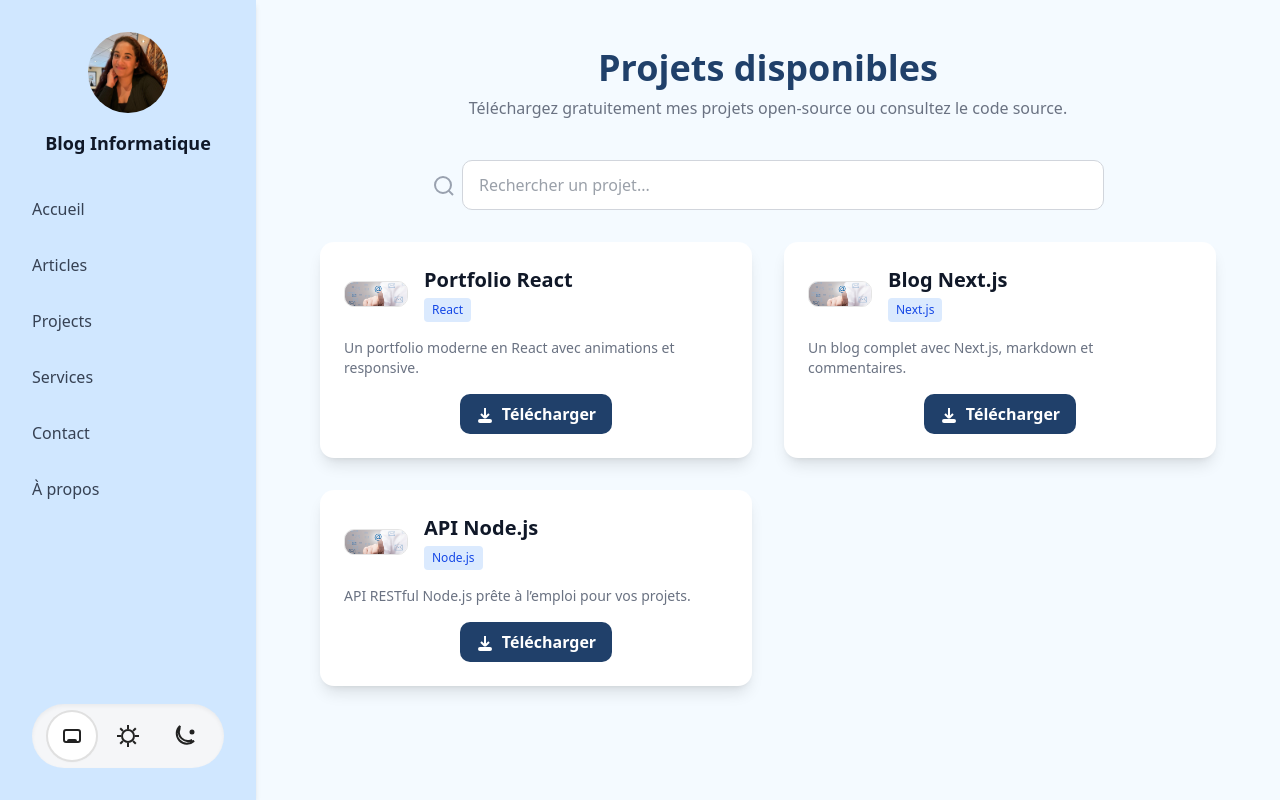
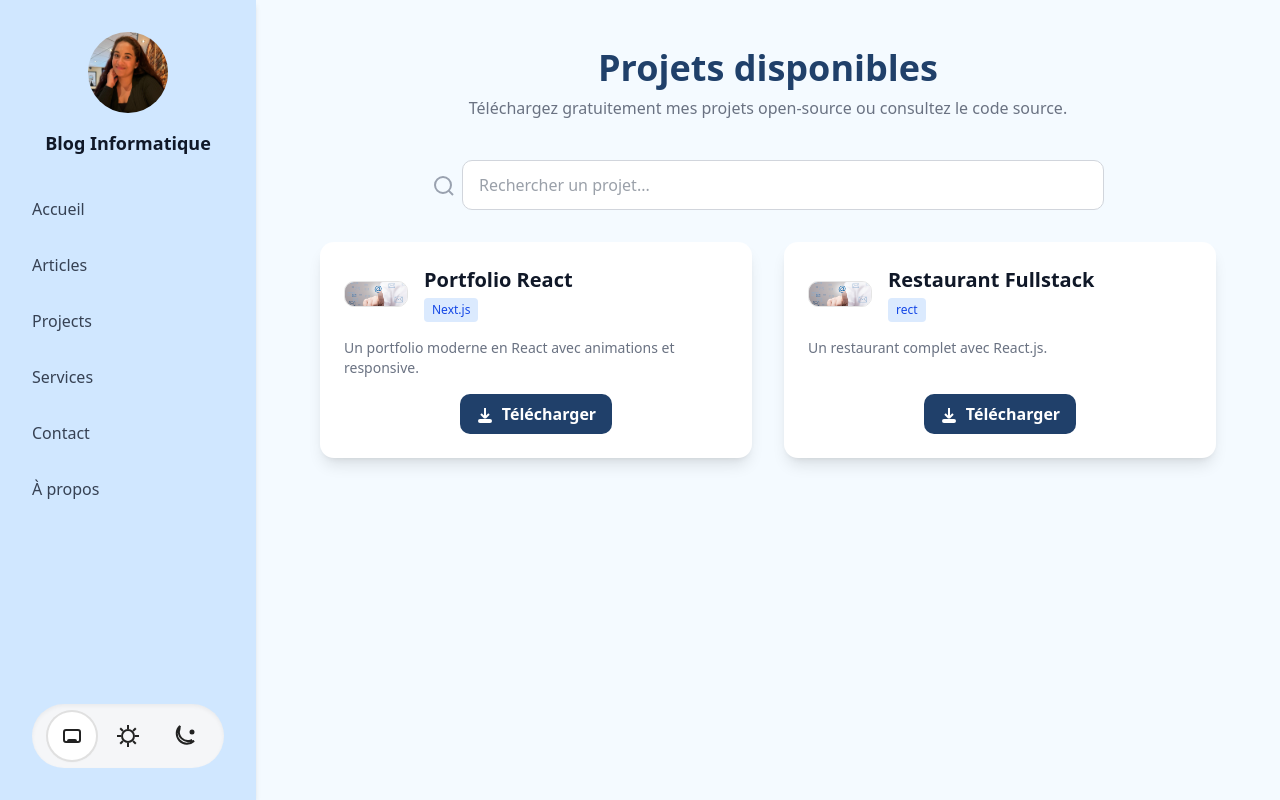
Before and after one commit to laumr200/Blog, a Next.js app: page /projects in a window 1280 px wide. Built offline with nearby package versions, Linux system fonts and the light colour scheme.

Commit message:
ajout des projects

```diff
--- a/app/(root)/projects/page.tsx
+++ b/app/(root)/projects/page.tsx
@@ -8,29 +8,20 @@ const projects = [
     id: 1,
     name: "Portfolio React",
     description: "Un portfolio moderne en React avec animations et responsive.",
-    tech: "React",
+    tech: "Next.js",
     image: "/images/contact.png",
-    zip: "/downloads/portfolio-react.zip",
-    github: "https://github.com/tonprofil/portfolio-react",
+    zip: "/downloads/deploiment-portafolio.zip",
+
   },
+
   {
     id: 2,
-    name: "Blog Next.js",
-    description: "Un blog complet avec Next.js, markdown et commentaires.",
-    tech: "Next.js",
+    name: "Restaurant Fullstack",
+    description: "Un restaurant complet avec React.js.",
+    tech: "rect",
     image: "/images/contact.png",
-    zip: "/downloads/blog-nextjs.zip",
-    github: "https://github.com/tonprofil/blog-nextjs",
-  },
-  {
-    id: 3,
-    name: "API Node.js",
-    description: "API RESTful Node.js prête à l’emploi pour vos projets.",
-    tech: "Node.js",
-    image: "/images/contact.png",
-    zip: "/downloads/api-nodejs.zip",
-    github: "https://github.com/tonprofil/api-nodejs",
-  },
+    zip: "/downloads/food-del.zip",
+  }
 ];
 
 export default function ProjectsPage() {
```
Also changed, not shown: 2 other files (tests, documents, lock files or other folders).
